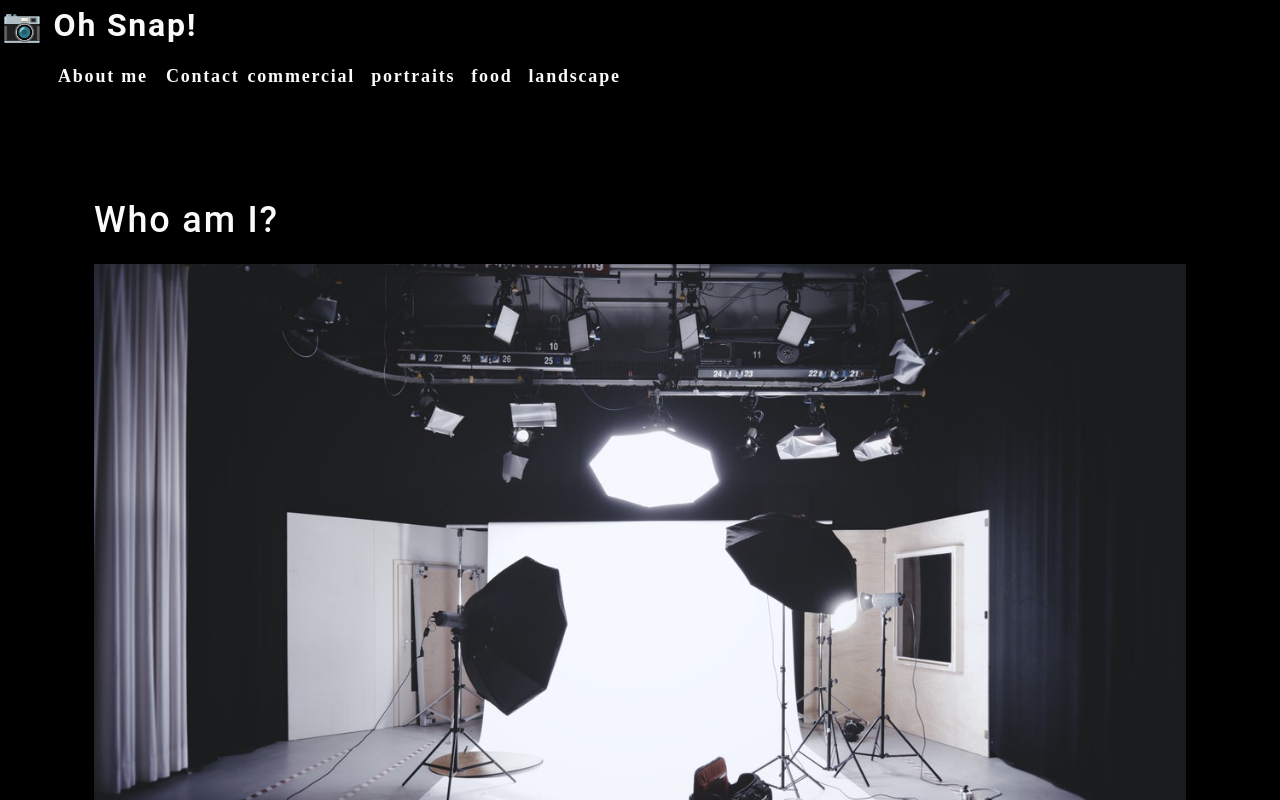
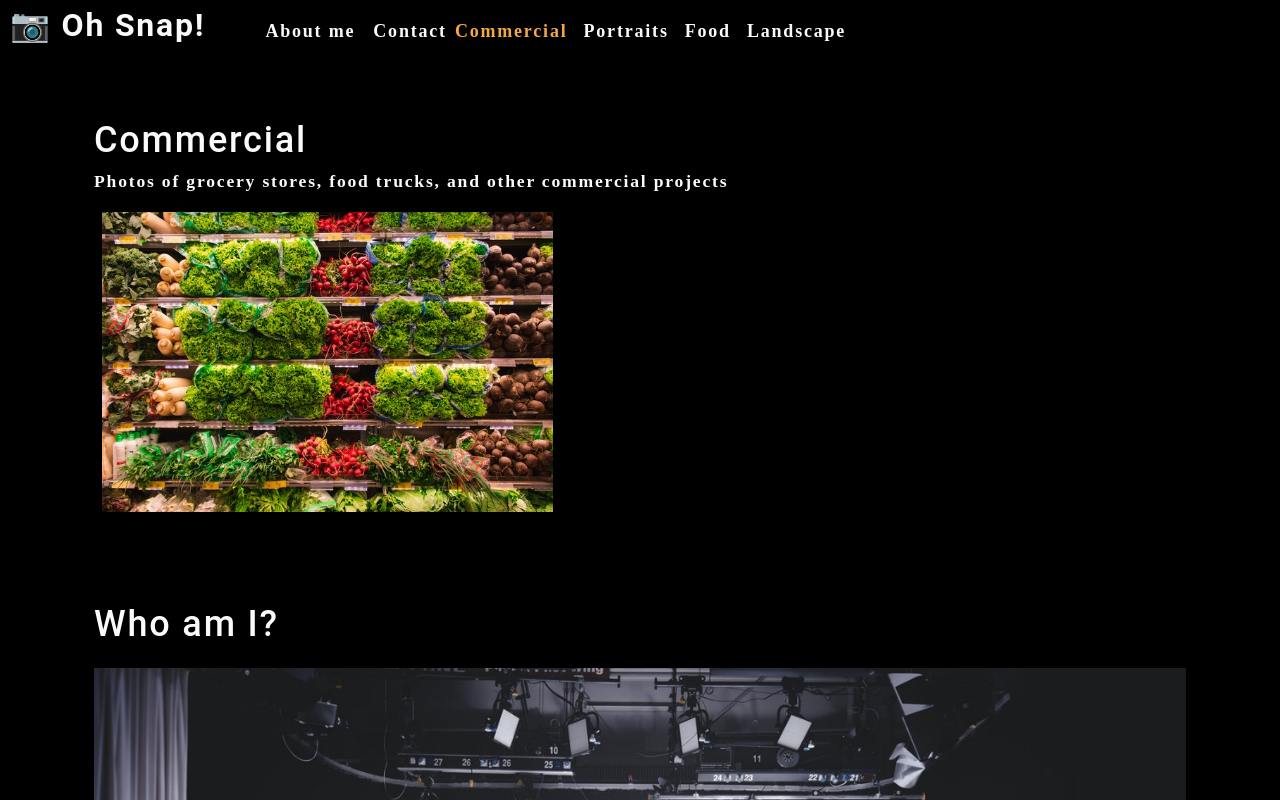
Before and after one commit to christopherConcannon/photo-port, a React (Create React App) app: page / in a window 1280 px wide. Shown: the top 800 px of the page. Built offline with nearby package versions, Linux system fonts and the light colour scheme.

Commit message:
add Gallery component and category state

```diff
--- a/package.json
+++ b/package.json
@@ -4,6 +4,7 @@
   "private": true,
   "dependencies": {
     "@testing-library/user-event": "^7.2.1",
+    "nodemon": "^2.0.4",
     "react": "^16.13.1",
     "react-dom": "^16.13.1",
     "react-scripts": "3.4.3"
--- a/src/App.js
+++ b/src/App.js
@@ -1,12 +1,40 @@
-import React from 'react';
+import React, { useState } from 'react';
 import Nav from './components/Nav'
+import Gallery from './components/Gallery'
 import About from './components/About'
 
 function App() {
+  const [ categories ] = useState([
+		{
+			name        : 'commercial',
+			description :
+				'Photos of grocery stores, food trucks, and other commercial projects'
+		},
+		{
+			name        : 'portraits',
+			description : 'Portraits of people in my life'
+		},
+		{
+			name        : 'food',
+			description : 'Delicious delicacies'
+		},
+		{
+			name        : 'landscape',
+			description : 'Fields, farmhouses, waterfalls, and the beauty of nature'
+		}
+  ]);
+
+  const [ currentCategory, setCurrentCategory ] = useState(categories[0]);
+
   return (
     <div>
-      <Nav/>
+      <Nav
+        categories={categories}
+        setCurrentCategory={setCurrentCategory}
+        currentCategory={currentCategory}
+      />
       <main>
+        <Gallery/>
         <About/>
       </main>
     </div>
--- /dev/null
+++ b/src/components/Gallery/index.js
@@ -0,0 +1,26 @@
+import React from 'react';
+import { capitalizeFirstLetter } from '../../utils/helpers'
+import photo from '../../assets/small/commercial/0.jpg'
+
+function Gallery() {
+	const currentCategory = {
+		name: 'commercial',
+		description:
+			'Photos of grocery stores, food trucks, and other commercial projects'
+  };
+	return (
+		<section>
+			<h1>{capitalizeFirstLetter(currentCategory.name)}</h1>
+			<p>{currentCategory.description}</p>
+      <div className="flex-row">
+        <img
+        src={photo}
+        alt="Commercial Example"
+        className="img-thumbnail mx-1"
+        />
+      </div>
+		</section>
+	);
+}
+
+export default Gallery;
--- a/src/components/Nav/index.js
+++ b/src/components/Nav/index.js
@@ -1,32 +1,19 @@
-import React from 'react';
+import React, { useState, useEffect } from 'react';
+import { capitalizeFirstLetter } from '../../utils/helpers';
 
-function Nav() {
-	const categories = [
-		{
-			name        : 'commercial',
-			description :
-				'Photos of grocery stores, food trucks, and other commercial projects'
-		},
-		{
-			name        : 'portraits',
-			description : 'Portraits of people in my life'
-		},
-		{
-			name        : 'food',
-			description : 'Delicious delicacies'
-		},
-		{
-			name        : 'landscape',
-			description : 'Fields, farmhouses, waterfalls, and the beauty of nature'
-		}
-  ];
+function Nav(props) {
+  const {
+    categories = [],
+    setCurrentCategory,
+    currentCategory
+  } = props;
 
-  function categorySelected(name) {
-    console.log(`${name} clicked`)
-  }
+  useEffect(() => {
+    document.title = capitalizeFirstLetter(currentCategory.name);
+  }, [currentCategory])
 
 	return (
-		<header>
+		<header className="flex-row px-1">
 			<h2>
 				<a data-testid="link" href="/">
 					<span role="img" aria-label="camera">
@@ -39,14 +26,18 @@
 			<nav>
 				<ul className="flex-row">
 					<li className="mx-2">
-						<a data-testid="about" href="#about">About me</a>
+						<a data-testid="about" href="#about">
+							About me
+						</a>
 					</li>
 					<li>
 						<span>Contact</span>
 					</li>
 					{categories.map((category) => (
-						<li className="mx-1" key={category.name}>
-							<span onClick={() => categorySelected(category.name)} >{category.name}</span>
+						<li className={`mx-1 ${currentCategory.name === category.name && 'navActive'}`} key={category.name}>
+							<span onClick={() => setCurrentCategory(category)}>
+								{capitalizeFirstLetter(category.name)}
+							</span>
 						</li>
 					))}
 				</ul>
```
Also changed, not shown: 1 other file (tests, documents, lock files or other folders).
